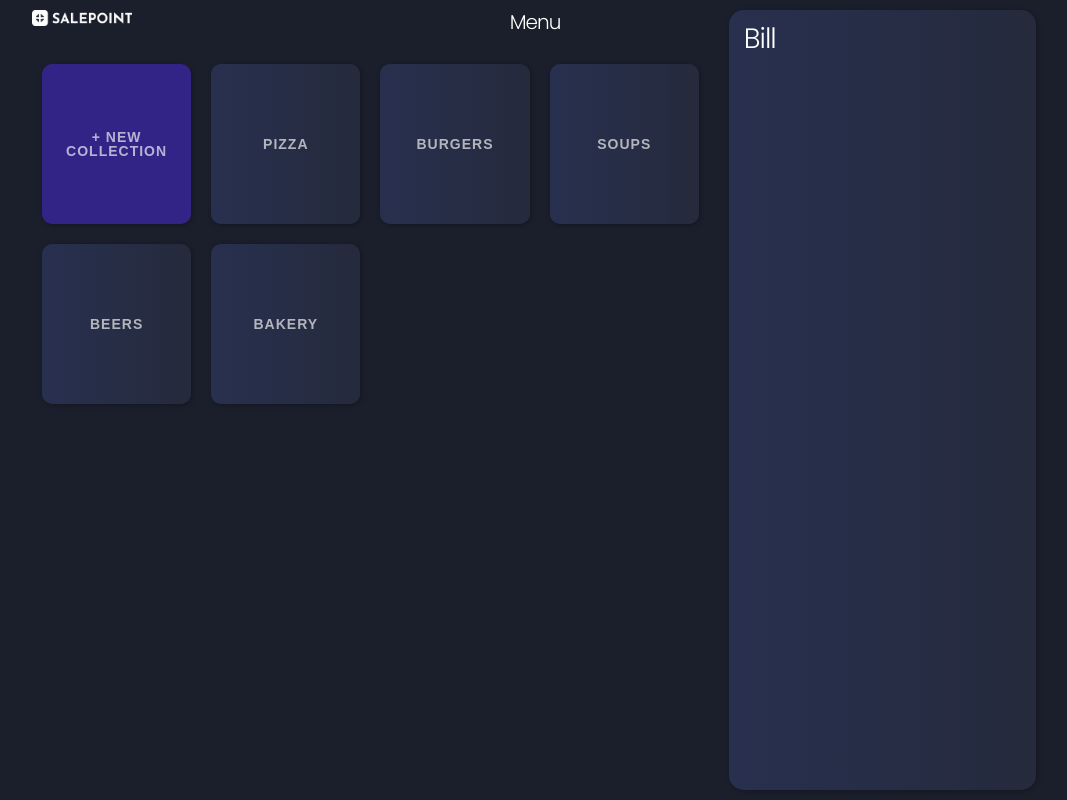
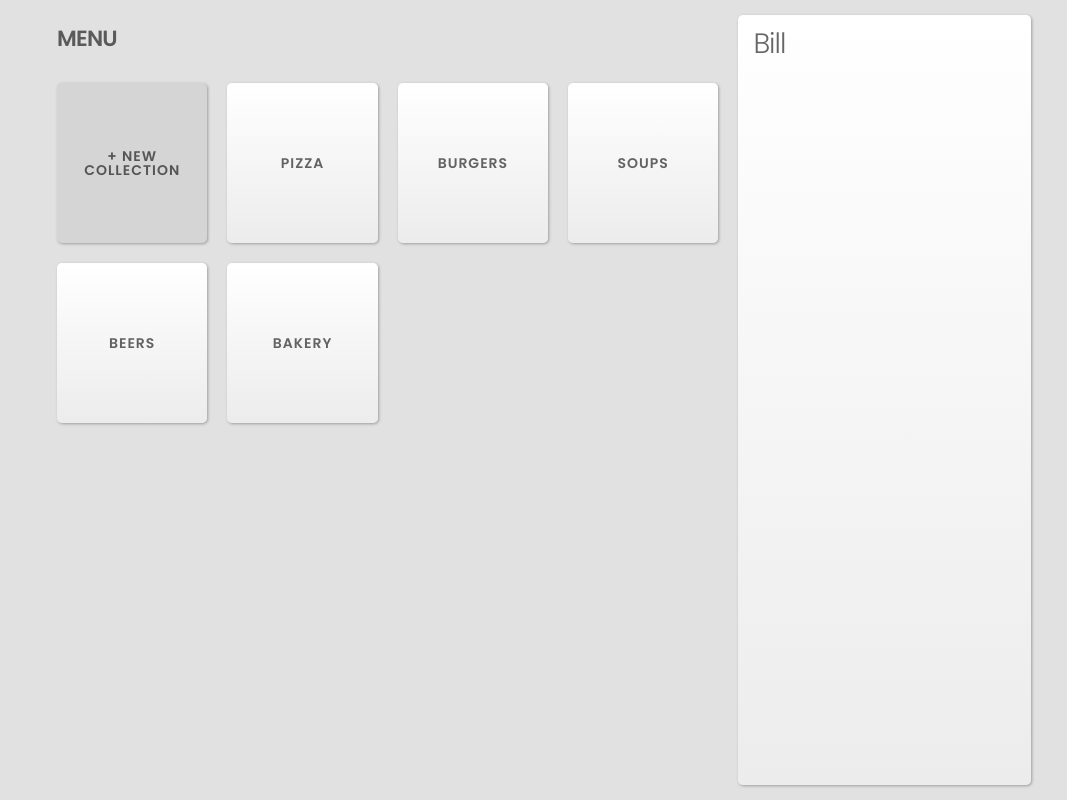
Before and after one commit to aiibe/salepoint, a React (Vite) app: page / in a window 1280 px wide. Shown: the whole page, without its empty margins (106-1173 px from the left). Built offline with nearby package versions, Linux system fonts and the light colour scheme.

Commit message:
redesigned

```diff
--- a/src/App.jsx
+++ b/src/App.jsx
@@ -1,5 +1,5 @@
 import React from 'react'
-import Header from './Header'
+import Navigato from './Navigato'
 import Bill from './Bill'
 import HomePanel from './HomePanel'
 
@@ -12,7 +12,7 @@ export default () => {
 		<BrowserRouter>
 			<div className='app'>
 				<div className='content'>
-					<Header />
+					<Navigato />
 					<Switch>
 						<Route path='/:id'>
 							<ProductPanel />
@@ -23,6 +23,7 @@ export default () => {
 					</Switch>
 					<div className='footer'></div>
 				</div>
+
 				<Bill />
 			</div>
 		</BrowserRouter>
--- a/src/Header.jsx
+++ /dev/null
@@ -1,15 +0,0 @@
-import React from 'react'
-import { useHistory } from 'react-router-dom'
-import Logo from './assets/logo.png'
-
-export default () => {
-	let history = useHistory()
-
-	return (
-		<div className='header'>
-			<div className='brand'>
-				<img src={Logo} alt='Salepoint' />
-			</div>
-		</div>
-	)
-}
--- a/src/HomePanel.jsx
+++ b/src/HomePanel.jsx
@@ -16,9 +16,6 @@ export default () => {
 	console.log('HomePanel render')
 	return (
 		<Panel>
-			<div className='header with-navigation'>
-				<h1>Menu</h1>
-			</div>
 			<div className='grid'>
 				<div className='cell'>
 					<button className='card add' onClick={() => setModal(true)}>
--- /dev/null
+++ b/src/Navigato.jsx
@@ -0,0 +1,26 @@
+import React from 'react'
+import { useLocation } from 'react-router-dom'
+import ButtonIcon from './elements/ButtonIcon'
+import Logo from './assets/logo.png'
+
+export default () => {
+	let location = useLocation()
+
+	return (
+		<div className='nav'>
+			<div className='item current'>
+				<h4>{location.state ? location.state.name : 'Menu'}</h4>
+			</div>
+			<div className='item previous'>
+				{location.pathname != '/' && (
+					<ButtonIcon path='/'>
+						<svg viewBox='0 0 512 512'>
+							<path d='M217.9 256L345 129c9.4-9.4 9.4-24.6 0-33.9-9.4-9.4-24.6-9.3-34 0L167 239c-9.1 9.1-9.3 23.7-.7 33.1L310.9 417c4.7 4.7 10.9 7 17 7s12.3-2.3 17-7c9.4-9.4 9.4-24.6 0-33.9L217.9 256z'></path>
+						</svg>
+						Menu
+					</ButtonIcon>
+				)}
+			</div>
+		</div>
+	)
+}
--- a/src/ProductPanel.jsx
+++ b/src/ProductPanel.jsx
@@ -9,15 +9,6 @@ export default () => {
 
 	return (
 		<Panel>
-			<div className='header with-navigation'>
-				<h1>{name}</h1>
-				<ButtonIcon path='/'>
-					<svg viewBox='0 0 512 512'>
-						<path d='M217.9 256L345 129c9.4-9.4 9.4-24.6 0-33.9-9.4-9.4-24.6-9.3-34 0L167 239c-9.1 9.1-9.3 23.7-.7 33.1L310.9 417c4.7 4.7 10.9 7 17 7s12.3-2.3 17-7c9.4-9.4 9.4-24.6 0-33.9L217.9 256z'></path>
-					</svg>
-					Menu
-				</ButtonIcon>
-			</div>
 			<div className='grid'>
 				<div className='cell'></div>
 			</div>
--- a/src/elements/Panel.jsx
+++ b/src/elements/Panel.jsx
@@ -1,10 +1,5 @@
 import React from 'react'
 
 export default ({ children }) => {
-	return (
-		<div>
-			<div className='offset'></div>
-			<div className='panel'>{children}</div>
-		</div>
-	)
+	return <div className='panel'>{children}</div>
 }
--- a/src/scss/global.scss
+++ b/src/scss/global.scss
@@ -1,11 +1,12 @@
 @import url('https://fonts.googleapis.com/css?family=Poppins:300,600&display=swap');
 
 // Variables
-$font-color: #fff;
 $fonts: 'Poppins', Arial, Helvetica, sans-serif;
-$background: #1b1f2c;
-$button: linear-gradient(90deg, #28304f 0%, #252a3c 100%);
-$shadow: 1px 1px 5px 0px rgba(0, 0, 0, 0.3);
+$font-color: rgba(0, 0, 0, 0.6);
+$background: #e1e1e1;
+$button: linear-gradient(180deg, #fff 0%, #ececec 100%);
+$shadow: 1px 1px 3px 0px rgba(0, 0, 0, 0.3);
+$radius: 0.5rem;
 
 @import './base.scss';
 
@@ -30,77 +31,75 @@ input[type='text'] {
 	border: 0;
 }
 
+button {
+	display: flex;
+	align-items: center;
+	height: 100%;
+	background: $button;
+	box-shadow: $shadow;
+	border-radius: $radius;
+	font-family: $fonts;
+	padding: 0 1.5rem;
+
+	&.with-icon {
+		justify-content: space-between;
+		min-width: 10rem;
+	}
+
+	&:active {
+		transform: scale(0.99);
+		opacity: 0.8;
+	}
+}
+
+svg {
+	height: 2rem;
+	fill: $font-color;
+}
+
 .app {
 	display: flex;
 	max-width: 1024px;
 	height: 100%;
 	margin: auto;
+	padding: 1.5rem;
+}
+
+.nav {
+	display: flex;
+	justify-content: space-between;
+	align-items: center;
+	height: 48px;
+	margin: 0 1rem 1rem 1rem;
+
+	.item {
+		display: flex;
+		align-items: center;
+		height: inherit;
+	}
+
+	h4 {
+		margin-bottom: 0;
+		font-weight: 600;
+		text-transform: uppercase;
+	}
+
+	.brand {
+		width: 12rem;
+	}
 }
 
 .content {
 	display: flex;
 	flex-direction: column;
-	flex-grow: 1;
 	position: relative;
-
-	.offset {
-		height: 44px;
-	}
-
-	.header {
-		position: absolute;
-		top: 0;
-		left: 0;
-		display: flex;
-		justify-content: space-between;
-		margin: 1rem;
-		height: 44px;
-
-		.brand {
-			margin-right: 2rem;
-			img {
-				width: 10rem;
-			}
-		}
-	}
-
-	.with-navigation {
-		min-width: 30%;
-		left: initial;
-		right: 0;
-		margin: 0;
-		height: 44px;
-		align-items: center;
-
-		button {
-			height: 100%;
-			display: flex;
-			align-items: center;
-			padding: 0 2rem;
-			background: $button;
-			color: $font-color;
-			font-size: 1.2rem;
-			margin: 0 1px;
-			border-radius: 1rem;
-			box-shadow: $shadow;
-
-			svg {
-				width: 18px;
-				margin-right: 1rem;
-				fill: $font-color;
-			}
-		}
-
-		h1 {
-			font-size: 2rem;
-			margin: 0;
-		}
+	margin: 0 1rem;
+	width: 70%;
 }
 
 .grid {
 	display: flex;
 	flex-wrap: wrap;
-		padding: 1rem;
 	font-weight: 600;
 
 	.cell {
@@ -115,21 +114,16 @@ input[type='text'] {
 			width: 100%;
 			height: 100%;
 			background: $button;
-				border-radius: 1rem;
+			border-radius: $radius;
 			padding: 5% 15%;
-				color: rgba(255, 255, 255, 0.65);
+			color: $font-color;
 			white-space: normal;
 			box-shadow: $shadow;
-
-				&:active {
-					transform: scale(0.99);
-					opacity: 0.8;
-				}
+			justify-content: center;
 		}
 
 		.add {
-				background: #322486;
-			}
+			background: #d5d5d5;
 		}
 	}
 }
@@ -137,9 +131,8 @@ input[type='text'] {
 .bill {
 	background: $button;
 	width: 30%;
-	margin: 1rem;
 	padding: 1.5rem;
-	border-radius: 1.5rem;
+	border-radius: $radius;
 	box-shadow: $shadow;
 
 	h1 {
```
Lines whose indentation alone changed are shown as unchanged.
